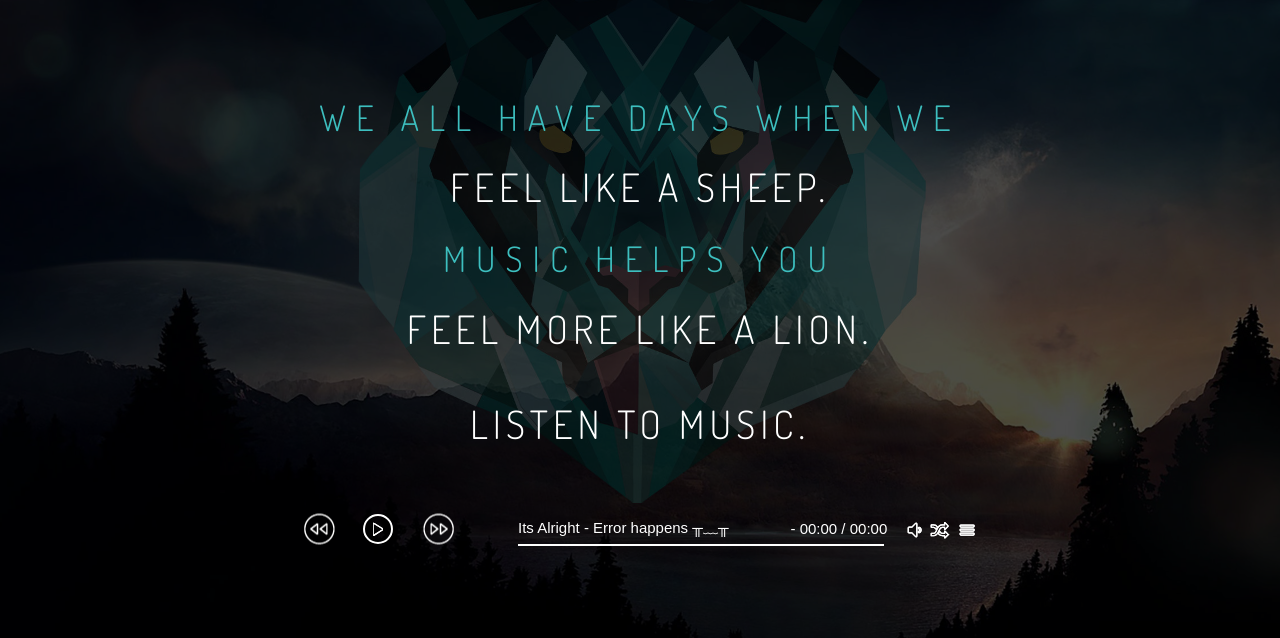
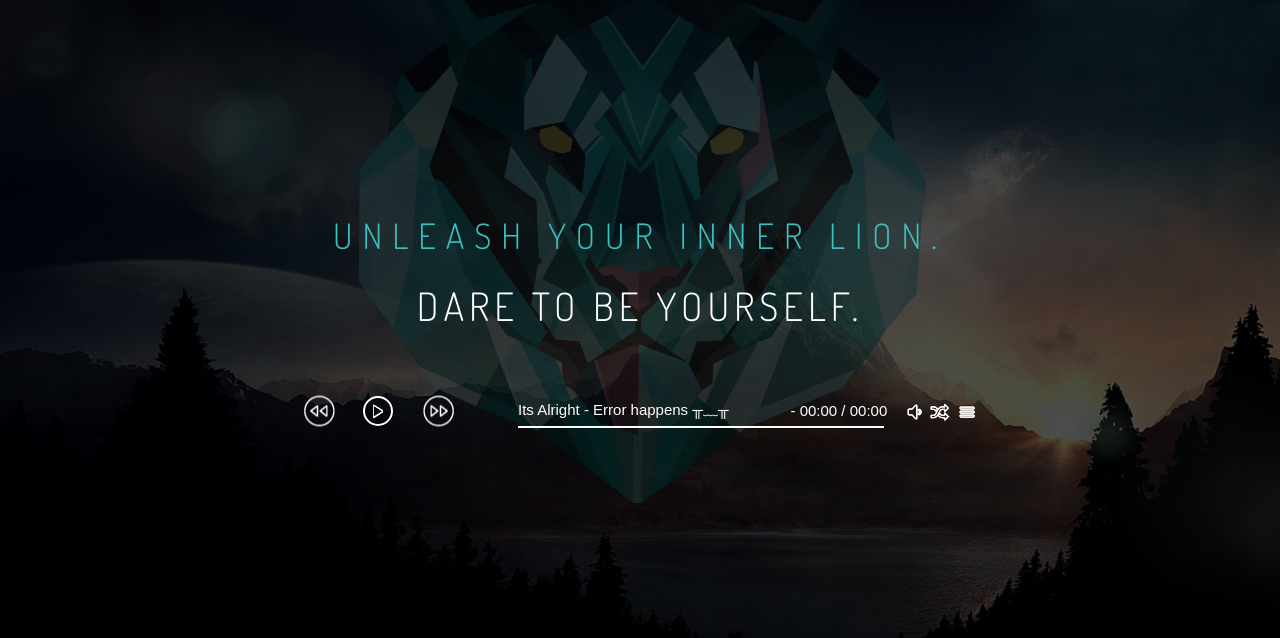
Before and after one commit to A5LAN/officialdjaslan, a plain HTML site: page index.html in a window 1280 px wide. Shown: the part 129-767 px from the top of the page. Drawn offline with Linux system fonts and the light colour scheme.

Commit message:
html change

```diff
--- a/index.html
+++ b/index.html
@@ -155,10 +155,9 @@
 						<div class="premix-table">
 							<div class="premix-table-cell">
 								<div class="premix-welcome-section-element">
-									<h2>We all have days when we<h3>FEEL LIKE A SHEEP.</h3></h2>
-									<h2>Music helps you<h3>FEEL MORE LIKE A LION.</h3></h2>
-									<br>
-									<h3>LISTEN TO MUSIC.</h3>
+									<h2>Unleash Your Inner Lion.</h2>
+									<h3> DARE TO BE YOURSELF.</h3>
+
 									<!-- <a href="#" class="premix-btn light-red-btn">Buy Tickets</a>*   -->
 								</div>
 								<div id="homepage-player-container">
@@ -166,6 +165,7 @@
 									<button class="premix_player_next"><img src="img/premix-music-planer-next-btn.png" alt="" /></button>
 									<div id="premix-player-index" class="aplayer"></div>
 								</div>
+
 							</div>
 						</div>
 					</div><!-- .premix-welcome-element End -->
```
